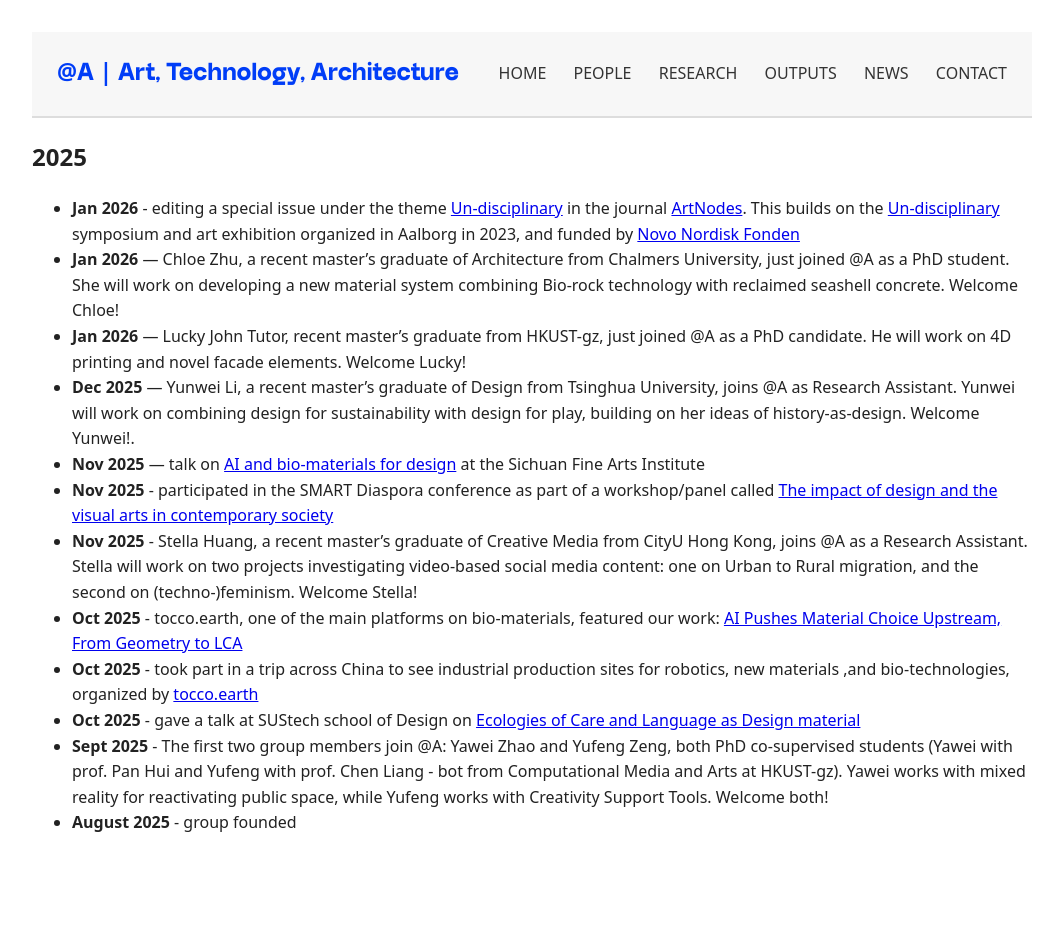
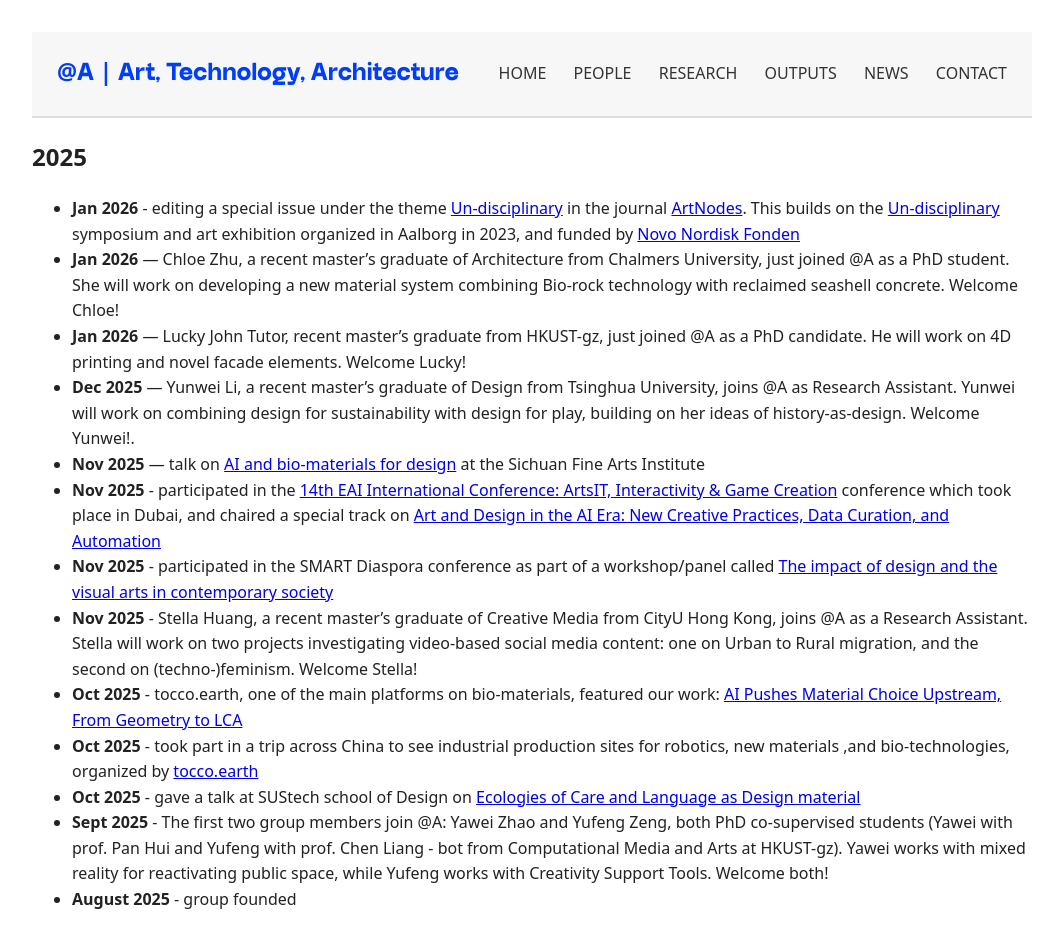
Before and after one commit to anqua/at-a, a Jekyll site: the page built from news.md, in a window 1280 px wide. Shown: the whole page, without its empty margins (108-1171 px from the left). Built offline with Jekyll 4.4.1, drawn with Linux system fonts in a browser that asks for light colours; some web fonts are replaced; before the commit the page ends 900 px from its top, so only the background shows below that.

Commit message:
Update news.md

```diff
--- a/news.md
+++ b/news.md
@@ -10,6 +10,7 @@ title: News
 - **Jan 2026** — Lucky John Tutor, recent master's graduate from HKUST-gz, just joined @A as a PhD candidate. He will work on 4D printing and novel facade elements. Welcome Lucky!
 - **Dec 2025** — Yunwei Li, a recent master's graduate of Design from Tsinghua University, joins @A as Research Assistant. Yunwei will work on combining design for sustainability with design for play, building on her ideas of history-as-design. Welcome Yunwei!.
 - **Nov 2025** — talk on <a href="https://mp.weixin.qq.com/s/cJqItKSQhdcrjMCkMWmffA" target="_blank" rel="noopener">AI and bio-materials for design</a> at the Sichuan Fine Arts Institute
+- **Nov 2025** - participated in the <a href="https://artsit.eai-conferences.org/2025/" target="_blank" rel="noopener">14th EAI International Conference: ArtsIT, Interactivity & Game Creation</a> conference which took place in Dubai, and chaired a special track on  <a href="https://artsit.eai-conferences.org/2025/call-for-special-track-papers-on-art-and-design-in-the-ai-era/" target="_blank" rel="noopener">Art and Design in the AI Era: New Creative Practices, Data Curation, and Automation</a>
 - **Nov 2025** - participated in the SMART Diaspora conference as part of a workshop/panel called <a href="https://www.linkedin.com/feed/update/urn:li:activity:7396896105701085184/" target="_blank" rel="noopener">The impact of design and the visual arts in contemporary society</a>
 - **Nov 2025** - Stella Huang, a recent master's graduate of Creative Media from CityU Hong Kong, joins @A as a Research Assistant. Stella will work on two projects investigating video-based social media content: one on Urban to Rural migration, and the second on (techno-)feminism. Welcome Stella!
 - **Oct 2025** - tocco.earth, one of the main platforms on bio-materials, featured our work: <a href="[https://tocco.earth/](https://tocco.earth/article/ai-pushes-material-choice-upstream-from-geometry-to-lca)" target="_blank" rel="noopener">AI Pushes Material Choice Upstream, From Geometry to LCA</a>
```
